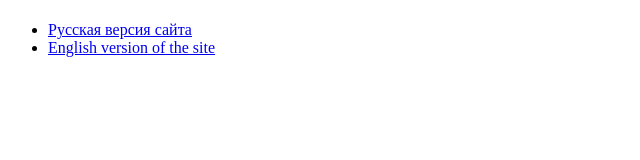
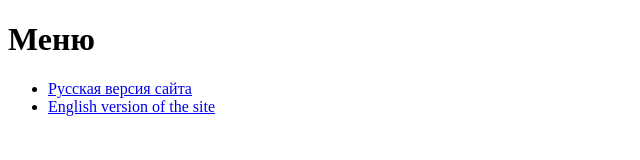
Before and after one commit to SerdyukDavoyan/lab4RPP.github.io, a plain HTML site: page index.html in a window 1280 px wide. Shown: the whole page, without its empty margins (0-640 px from the left). Drawn offline with Linux system fonts and the light colour scheme.

Commit message:
Update index.html

```diff
--- a/index.html
+++ b/index.html
@@ -1,7 +1,7 @@
 <!DOCTYPE html>
 <html lang="ru">
   <body>
-    <h1></h1>
+    <h1>Меню</h1>
     <ul>
       <li><a href="ru/index.html">Русская версия сайта</a></li>
       <li><a href="en/index.html">English version of the site</a></li>
```
